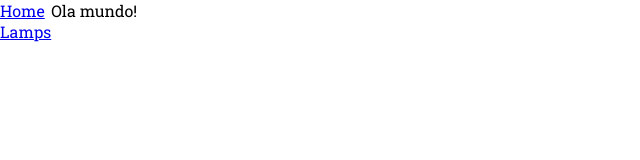
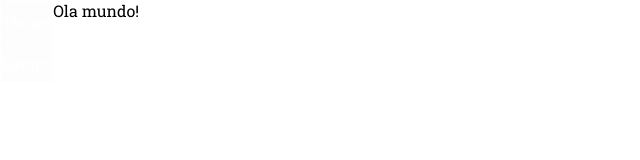
Before and after one commit to rafeira/lampadas, a React (Create React App) app: page / in a window 1280 px wide. Shown: the top 160 px of the page, without its empty margins (0-640 px from the left). Built offline with nearby package versions, Linux system fonts and the light colour scheme.

Commit message:
Implement menu style

```diff
--- a/src/components/layouts/Menu.css
+++ b/src/components/layouts/Menu.css
@@ -0,0 +1,23 @@
+.Menu {
+  display: flex;
+  height: 40px;
+  margin: 1px;
+}
+
+.Menu a {
+  display: flex;
+  justify-content: center;
+  align-items: center;
+  text-decoration: none;
+  color: white;
+  width: 100%;
+  background-color: rgb(128, 128, 128, .015);
+  transition: 200ms;
+}
+
+
+.Menu a:hover {
+  background-color: rgb(96, 92, 100);
+  color: black;
+  transition: 200ms;
+}
```
